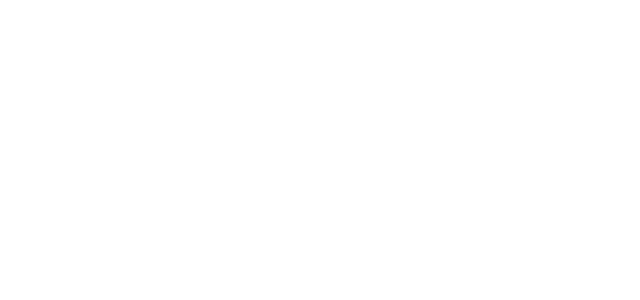
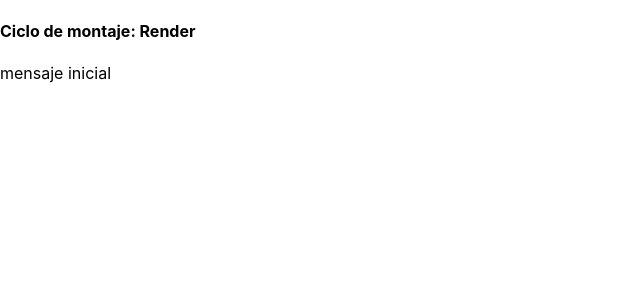
Before and after one commit to collero7/ReactJS, a React (Create React App) app: page / in a window 1280 px wide. Shown: the top 300 px of the page, without its empty margins (0-640 px from the left). Built offline with nearby package versions, Linux system fonts and the light colour scheme.

Commit message:
clase 47: El metodo render

```diff
--- a/src/App.js
+++ b/src/App.js
@@ -1,10 +1,11 @@
-import React, { Component } from 'react';
+import React, { Component } from 'react'
+import Render from './sections/life-cycle/render.js' //Importamos el componente
 
 class App extends Component {
   render(){
     return (
       <div className="App">
-
+        <Render />
       </div>
     );
   }
--- /dev/null
+++ b/src/sections/life-cycle/render.js
@@ -0,0 +1,25 @@
+import React, { Component } from 'react'
+
+class Render extends Component {
+    constructor(props){
+        super(props)
+        console.log('Constructor');
+        this.state = { mensaje: 'mensaje inicial' }
+    }
+
+    componentWillMount() {
+        console.log('ComponentWillMount')
+    }
+
+    render() {
+        console.log('Render');
+        return (
+            <div>
+                <h4>Ciclo de montaje: Render</h4>
+                <p>{this.state.mensaje}</p>
+            </div>
+        )
+    }
+}
+
+export default Render
```
